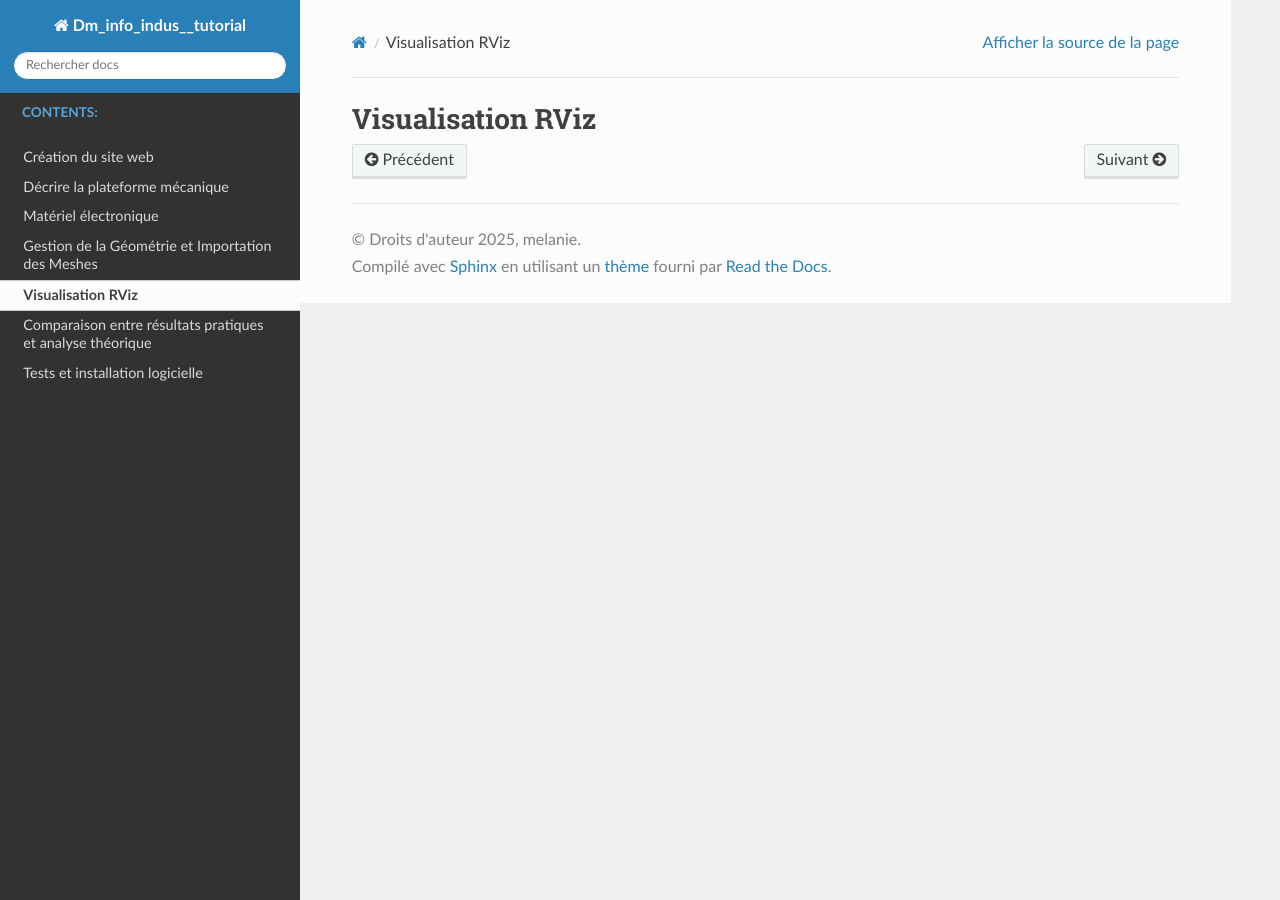
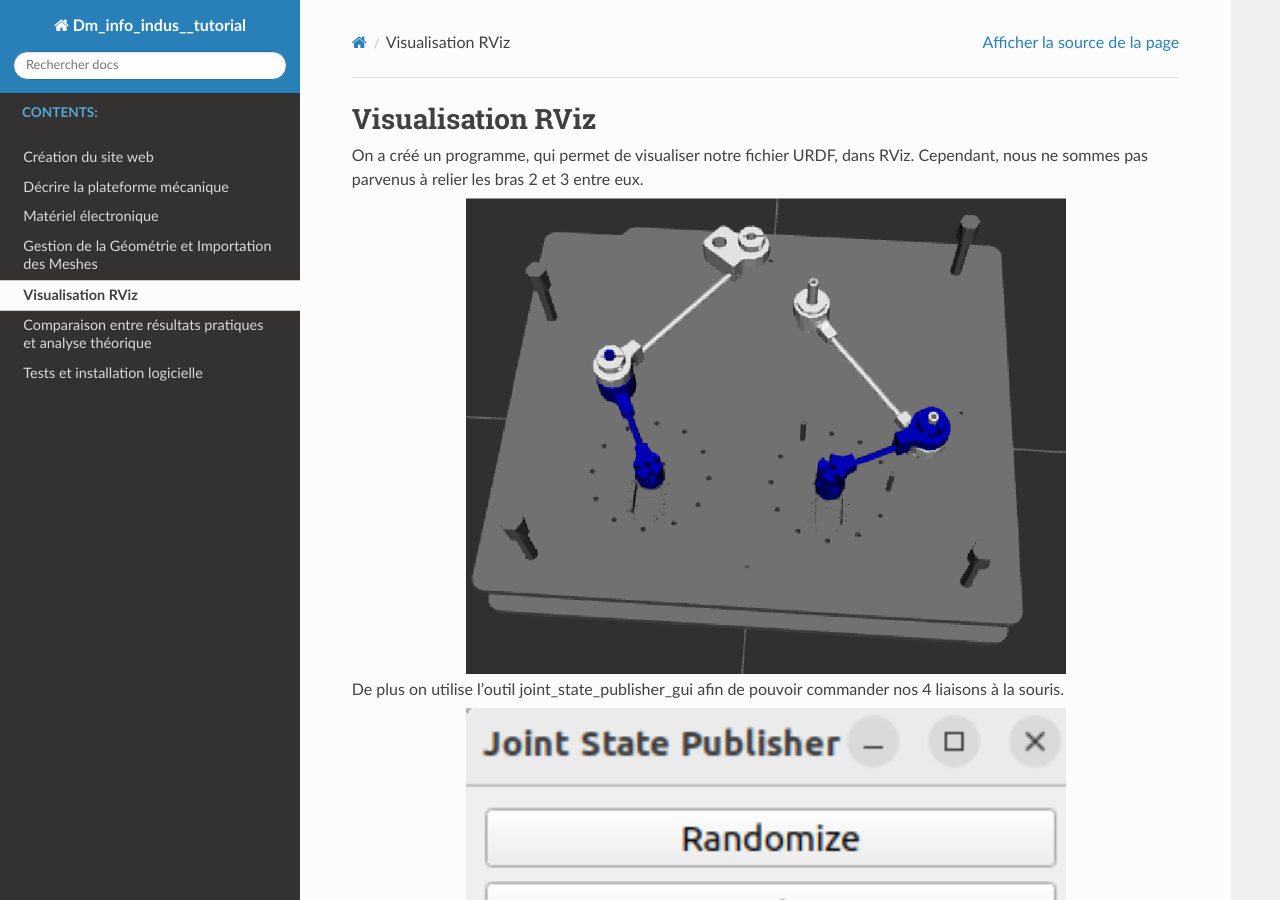
Before and after one commit to melaniedalib/info_indus_tutorial, a Sphinx documentation site: the page built from doc/sphinx/source/04_RViz/04_RViz.rst, in a window 1280 px wide and 900 px high. Built offline with Sphinx 7.4.7 and the Read the Docs theme 3.1.0, drawn with Linux system fonts in a browser that asks for light colours.

Commit message:
pleins de modifs

```diff
--- a/doc/sphinx/source/04_RViz/04_RViz.rst
+++ b/doc/sphinx/source/04_RViz/04_RViz.rst
@@ -1,2 +1,17 @@
 Visualisation RViz
 ==================
+
+
+On a créé un programme, qui permet de visualiser notre fichier URDF, dans RViz. Cependant, nous ne sommes pas parvenus à relier les bras 2 et 3 entre eux.
+
+.. figure:: ../images/RViz.png
+   :alt: Branchement
+   :width: 600px
+   :align: center
+
+De plus on utilise l’outil joint_state_publisher_gui afin de pouvoir commander nos 4 liaisons à la souris.
+
+.. figure:: ../images/rviz_mouse.png
+   :alt: Branchement
+   :width: 600px
+   :align: center
```
Also changed, not shown: doc/sphinx/source/00_creation_site_web/00_site_web.rst (+30 -6 lines), doc/sphinx/source/07_Gazebo/07_Gazebo.rst (added, +48 -0 lines), doc/sphinx/source/images/RViz.png (added), doc/sphinx/source/images/rviz_mouse.png (added).
